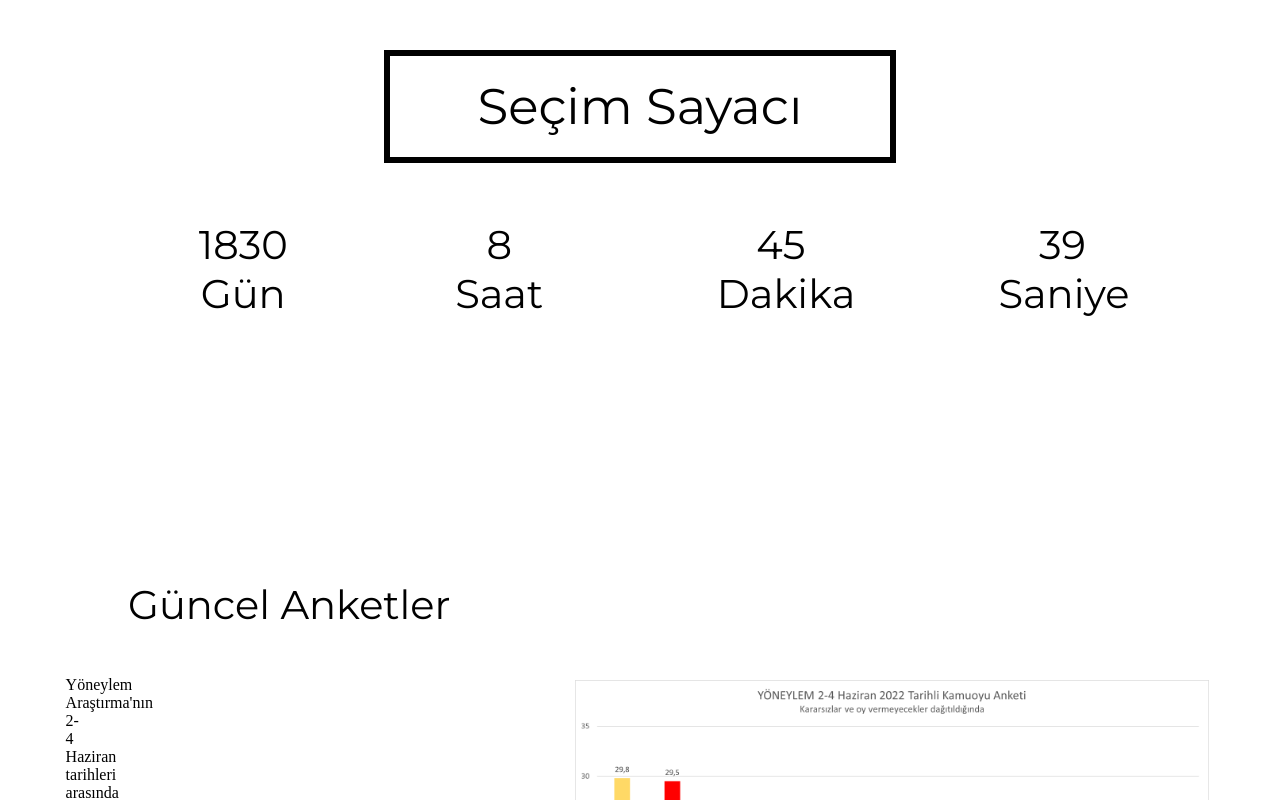
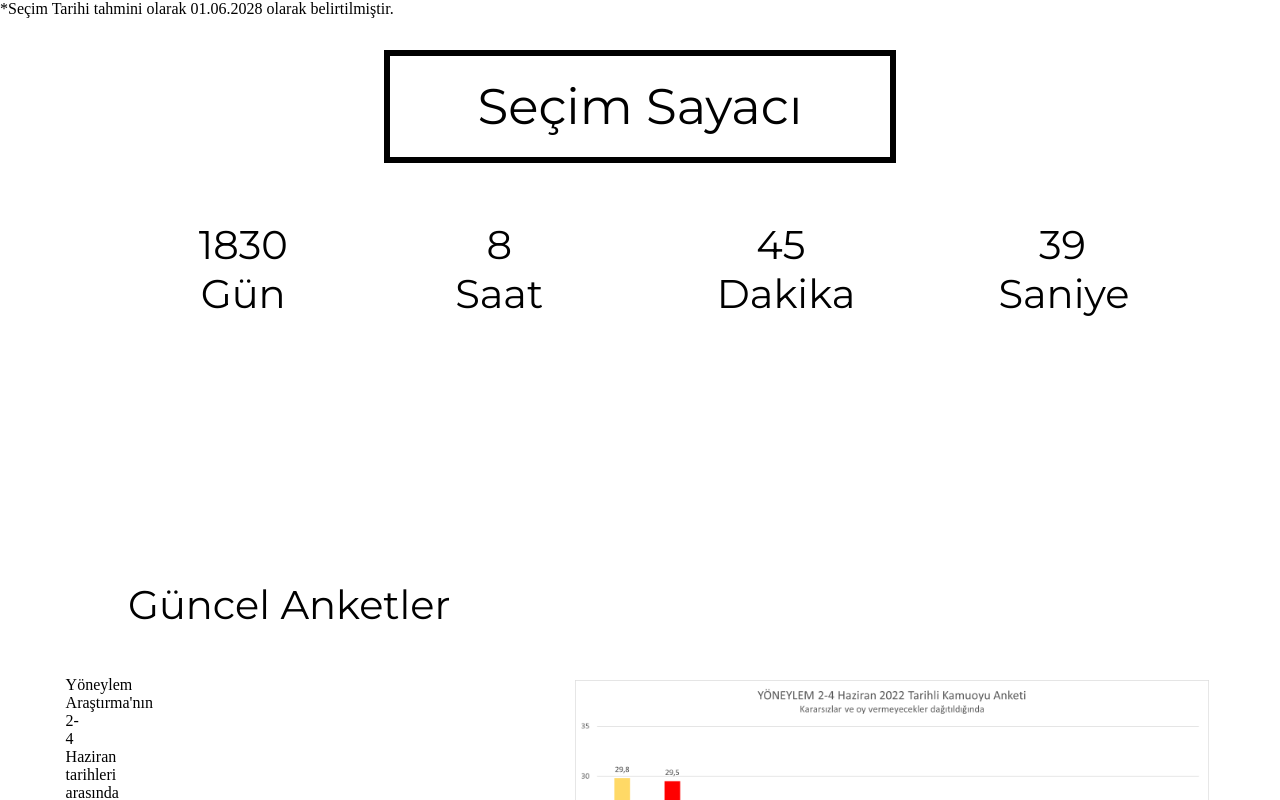
Before and after one commit to cemerenb/SecimSayaci, a plain HTML site: page index.html in a window 1280 px wide. Drawn offline with Linux system fonts and the light colour scheme.

Commit message:
Update index.html

```diff
--- a/index.html
+++ b/index.html
@@ -31,6 +31,9 @@
 
 
         <div class="anket">
+            <div>
+                *Seçim Tarihi tahmini olarak 01.06.2028 olarak belirtilmiştir.
+            </div>
             <div class="anket_header">
                 Güncel Anketler
             </div>
```
